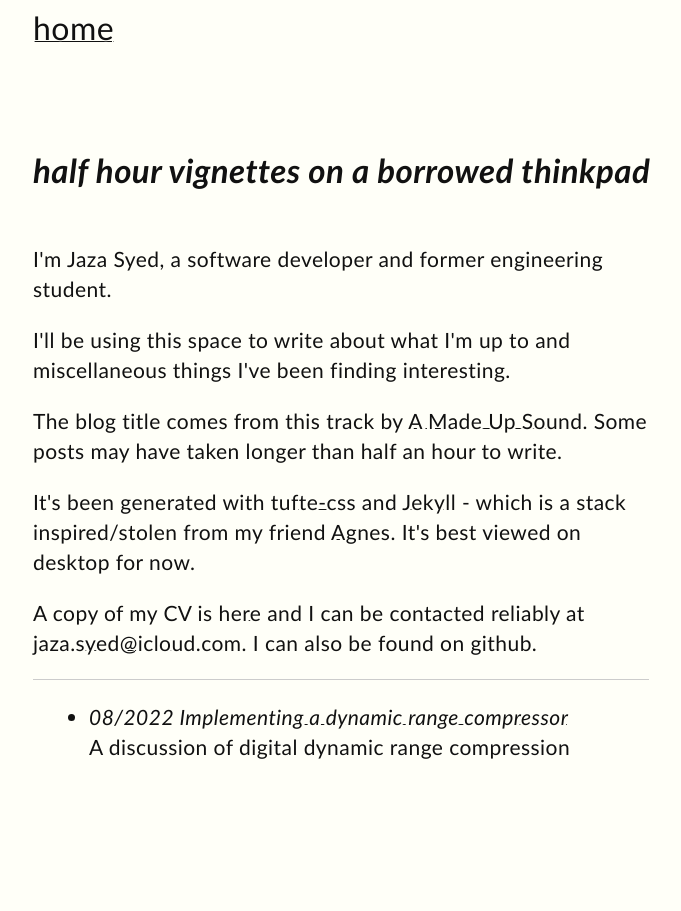
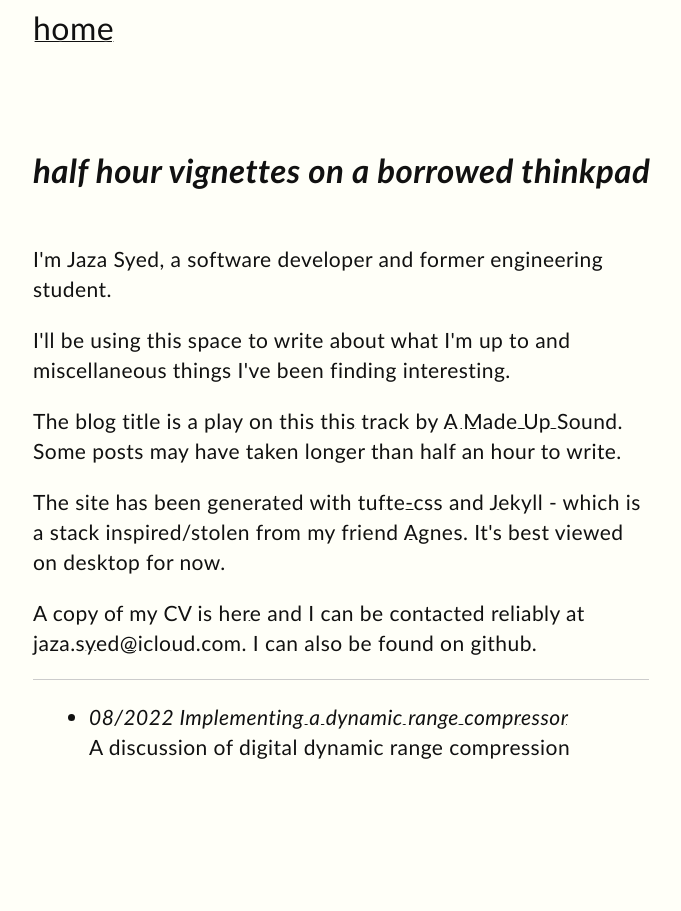
Before and after one commit to jaza-syed/blog, a Jekyll site: the page built from index.html, in a window 1280 px wide. Shown: the whole page, without its empty margins (127-808 px from the left). Built offline with Jekyll 4.4.1, drawn with Linux system fonts in a browser that asks for light colours.

Commit message:
update index

```diff
--- a/index.html
+++ b/index.html
@@ -8,8 +8,8 @@ layout: default
 <section>
 <p>I'm Jaza Syed, a software developer and former engineering student.</p>
 <p>I'll be using this space to write about what I'm up to and miscellaneous things I've been finding interesting.</p>
-<p>The blog title comes from <a href="https://www.youtube.com/watch?v=kRXjAZJVkpY">this</a> track by <a href="https://amadeupsound.bandcamp.com/">A Made Up Sound</a>. Some posts may have taken longer than half an hour to write. </p>
-<p>It's been generated with <a href="https://edwardtufte.github.io/tufte-css/">tufte-css</a> and <a href="https://jekyllrb.com/">Jekyll</a> - which is a stack inspired/stolen from my friend <a href="http://soup.agnescameron.info">Agnes</a>. It's best viewed on desktop for now.</p>
+<p>The blog title is a play on this <a href="https://www.youtube.com/watch?v=kRXjAZJVkpY">this</a> track by <a href="https://amadeupsound.bandcamp.com/">A Made Up Sound</a>. Some posts may have taken longer than half an hour to write. </p>
+<p>The site has been generated with <a href="https://edwardtufte.github.io/tufte-css/">tufte-css</a> and <a href="https://jekyllrb.com/">Jekyll</a> - which is a stack inspired/stolen from my friend <a href="http://soup.agnescameron.info">Agnes</a>. It's best viewed on desktop for now.</p>
 <p>A copy of my CV is <a href="{{  '/rsc/2022-08-24_CV_JAZA-SYED.pdf' | prepend: site.baseurl }}">here</a> and I can be contacted reliably at <a href="mailto:jaza.syed@icloud.com">jaza.syed@icloud.com</a>. I can also be found on <a href="https://github.com/jaza-syed">github</a>.</p>
 <hr/>
     <ul class="noPoints">
```
